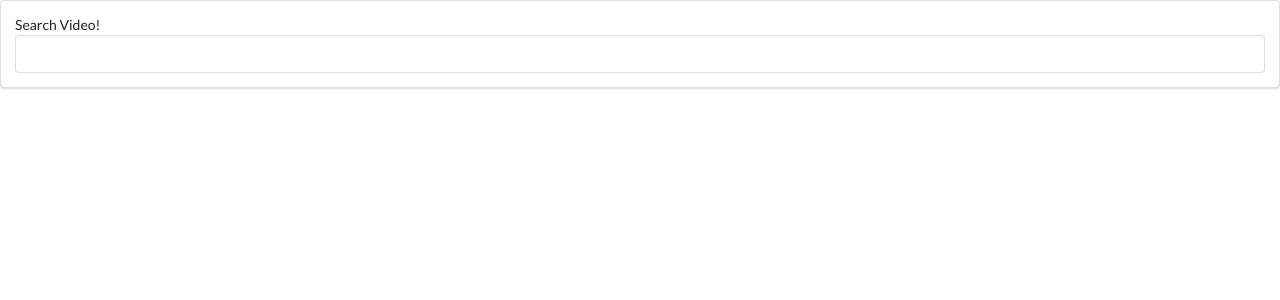
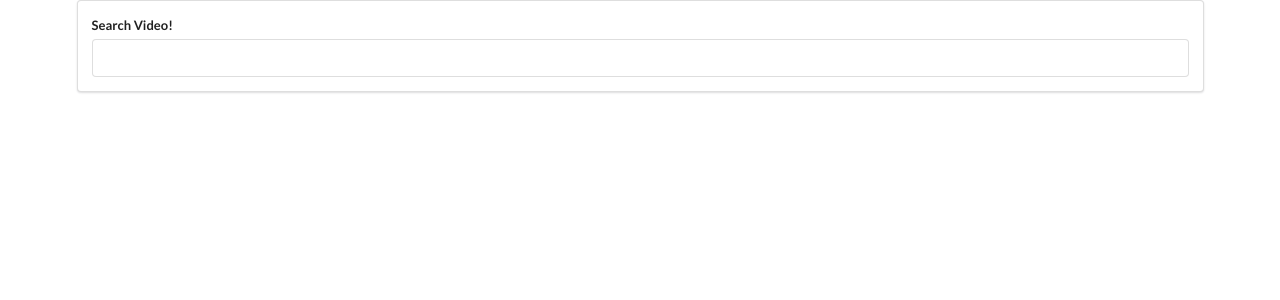
Before and after one commit to hammarpojken/ReactVideoPlayer, a React (Create React App) app: page / in a window 1280 px wide. Shown: the top 300 px of the page. Built offline with nearby package versions, Linux system fonts and the light colour scheme.

Commit message:
Add config for youtube api

```diff
--- a/package.json
+++ b/package.json
@@ -3,6 +3,7 @@
   "version": "0.1.0",
   "private": true,
   "dependencies": {
+    "axios": "^0.18.0",
     "react": "^16.7.0",
     "react-dom": "^16.7.0",
     "react-scripts": "2.1.3"
--- /dev/null
+++ b/src/api/youtube.js
@@ -0,0 +1,12 @@
+import axios from "axios";
+
+const KEY = "AIzaSyAZqfGEJI8vFRQONK0qNWmy0OagDZwoPQk";
+
+export default axios.create({
+  baseURL: "https://www.googleapis.com/youtube/v3",
+  params: {
+    part: "snippet",
+    maxResults: 5,
+    key: KEY
+  }
+});
--- a/src/components/App.js
+++ b/src/components/App.js
@@ -1,11 +1,26 @@
 import React, { Component } from "react";
 import SearchBar from "./SearchBar";
+import youtube from "../api/youtube";
 
 export default class App extends Component {
+  state = {
+    videoResults: []
+  };
+  onInputSubmit = async input => {
+    const response = await youtube.get("/search", {
+      params: {
+        q: input
+      }
+    });
+    this.setState({
+      videoResults: response.data.items
+    });
+  };
+
   render() {
     return (
-      <div>
-        <SearchBar />
+      <div className="ui container">
+        <SearchBar onFormSubmit={this.onInputSubmit} />
       </div>
     );
   }
--- a/src/components/SearchBar.js
+++ b/src/components/SearchBar.js
@@ -7,6 +7,7 @@ export default class SearchBar extends Component {
 
   onFormSubmit = e => {
     e.preventDefault();
+    this.props.onFormSubmit(this.state.userInput);
   };
   onInputChange = e => {
     this.setState({
@@ -16,9 +17,9 @@ export default class SearchBar extends Component {
 
   render() {
     return (
-      <div className="ui segment">
+      <div className="search-bar ui segment">
         <form className="ui form" onSubmit={this.onFormSubmit}>
-          <div>
+          <div className="field">
             <label>Search Video!</label>
 
             <input
```
Also changed, not shown: src/components/VideoList.js (added), 1 other file (tests, documents, lock files or other folders).
